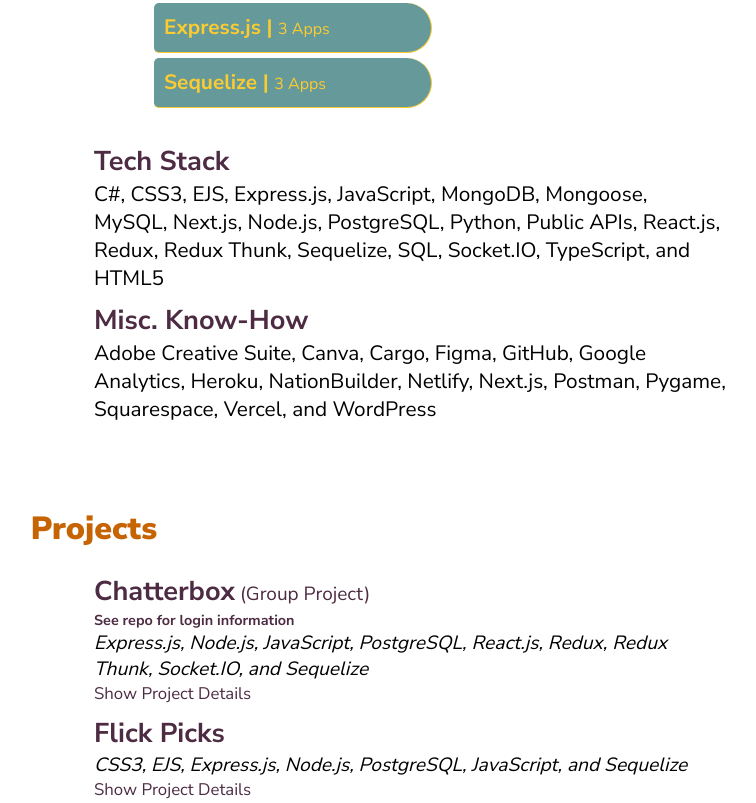
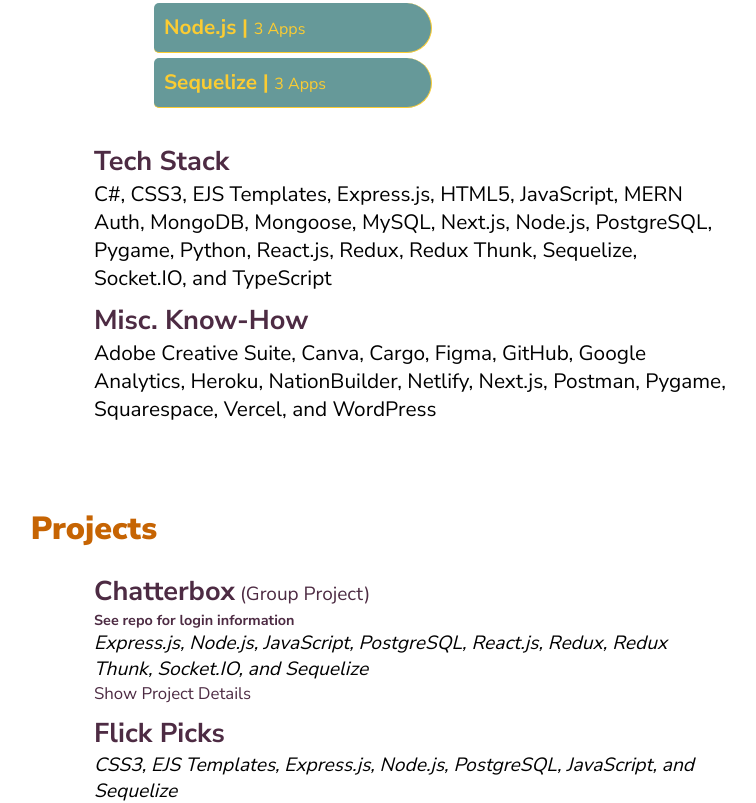
Before and after one commit to LouisaJohnston/Portfolio, a Next.js app: page / in a window 1280 px wide. Shown: the part 723-1526 px from the top of the page, without its empty margins (230-986 px from the left). Built offline with nearby package versions, Linux system fonts and the light colour scheme.

Commit message:
Render tech stack from projects

```diff
--- a/components/Tech.jsx
+++ b/components/Tech.jsx
@@ -1,8 +1,32 @@
-export default function Tech({ head, body }) {
+import { useState, useEffect } from "react";
+
+export default function Tech({ head, techProps, body }) {
+  const [techList, setTechList] = useState("");
+
+  useEffect(() => {
+    try {
+      const sortedTech = techProps.sort();
+      sortedTech.splice(
+        sortedTech.length - 1,
+        1,
+        `and ${sortedTech[sortedTech.length - 1]}`
+      );
+      setTechList(sortedTech.join(", "));
+    } catch (err) {
+      console.log(err);
+    }
+  }, [techProps]);
+
+  console.log(techList);
+
   return (
     <div className="web-tech">
       <h3 className="less-flush web-edge">{head}</h3>
+      {techProps ? (
+        <p className="flush">{techList}</p>
+      ) : (
         <p className="flush">{body}</p>
+      )}
     </div>
   );
-};
+}
--- a/pages/index.js
+++ b/pages/index.js
@@ -9,6 +9,7 @@
 
 export default function Index() {
   const [projects, setProjects] = useState([]);
+  const [techProps, setTechProps] = useState([]);
   const [mostUsed, setMostUsed] = useState([]);
 
   useEffect(() => {
@@ -20,17 +21,17 @@
       let techCount = {};
 
       projectData.forEach((project) => {
-        const techArray = project.tech.split(", ");
-        techArray.forEach((tech, i) => {
+        const techProps = project.tech.split(", ");
+        techProps.forEach((tech, i) => {
           if (tech.includes("and ")) {
             const newTech = tech.replace("and ", "");
-            return (techArray[i] = newTech);
+            return (techProps[i] = newTech);
           } else {
-            return (techArray[i] = tech);
+            return (techProps[i] = tech);
           }
-        }, techArray);
+        }, techProps);
 
-        techArray.forEach((tech) => {
+        techProps.forEach((tech) => {
           if (!techCount.hasOwnProperty(tech)) {
             techCount[tech] = 1;
           } else {
@@ -40,15 +41,16 @@
       });
 
       // define array to hold tech data for graph
-      let newArr = [];
-
+      let objArr = [];
+      let totalArr = [];
       if (Object.keys(techCount).length !== 0) {
-        Object.entries(techCount).forEach(([key, value]) =>
-          newArr.push({ tech: `${key}`, count: value })
-        );
+        Object.entries(techCount).forEach(([key, value]) => {
+          objArr.push({ tech: `${key}`, count: value });
+          totalArr.push(key);
+        });
       }
-
-      const descArr = newArr.sort((a, b) => {
+      setTechProps(totalArr)
+      const descArr = objArr.sort((a, b) => {
         return b.count - a.count;
       });
 
@@ -70,7 +72,7 @@
           content="HTML, CSS, JavaScript, React, Python, Full-Stack Developer"
         />
         <meta name="author" content="Louisa Johnston" />
-        <meta property="og:image" content="/Logo.png" />
+        <meta property="og:image" content="/LinkedInHead.png" />
         <meta
           property="og:description"
           content="A mobile-responsive personal portfolio using Next.js, React, JavaScript, HTML and CSS."
@@ -101,15 +103,18 @@
         <div className="skill-anchor" id="languages">
           <h2>Skills</h2>
           <div className="mobile-hide">
-            <h3 className="less-flush web-edge">Most Used Languages & Frameworks</h3>
+            <h3 className="less-flush web-edge">
+              Most Used Languages & Frameworks
+            </h3>
             <Graph projects={projects} mostUsed={mostUsed} />
           </div>
           <div id="lang-specs">
             <Tech
               head={"Tech Stack"}
-              body={
-                "C#, CSS3, EJS, Express.js, JavaScript, MongoDB, Mongoose, MySQL, Next.js, Node.js, PostgreSQL, Python, Public APIs, React.js, Redux, Redux Thunk, Sequelize, SQL, Socket.IO, TypeScript, and HTML5"
-              }
+              // body={
+              //   "C#, CSS3, EJS, Express.js, HTML5, JavaScript, MongoDB, Mongoose, MySQL, Next.js, Node.js, PostgreSQL, Python, Public APIs, React.js, Redux, Redux Thunk, Sequelize, SQL, Socket.IO, and TypeScript"
+              // }
+              techProps={techProps}
             />
             <Tech
               head={"Misc. Know-How"}
--- a/projects.json
+++ b/projects.json
@@ -22,7 +22,7 @@
       "name": "Flick Picks",
       "display": true,
       "group": false,
-      "tech": "CSS3, EJS, Express.js, Node.js, PostgreSQL, JavaScript, and Sequelize",
+      "tech": "CSS3, EJS Templates, Express.js, Node.js, PostgreSQL, JavaScript, and Sequelize",
       "details": [
         "Created a web app using node.js and Express.js that allowed users to create an account or login with encrypted cookie storage and password hashing",
         "Applied EJS templates and Axios to render information from a third-party film API and allow users to save movies to user-specific lists",
@@ -72,7 +72,7 @@
       "name": "Paw-tel",
       "display": true,
       "group": true,
-      "tech": "CSS3, HTML5, JavaScript, Express.js, MERN Auth, MongoDB, Mongoose, and React.js",
+      "tech": "JavaScript, Node.js, Express.js, MERN Auth, MongoDB, Mongoose, and React.js",
       "details": [
         "Collaborated on a full-stack MERN app using complex authorization routes allowing users to register as either a pet owner or a pet hotel owner",
         "Employed React.js components to render information from a local API pertaining to user-specific pets or hotels, depending on the authorization route, with the ability to update and delete data fields",
@@ -99,7 +99,7 @@
       "name": "Portfolio",
       "display": false,
       "group": false,
-      "tech": "Next.js, React.js, JavaScript, HTML5, and CSS3",
+      "tech": "CSS3, HTML5, JavaScript, Next.js, and React.js",
       "details": [],
       "github": [],
       "deployed": "",
```
Also changed, not shown: public/LinkedInHead.png (added), public/desktop.png. Lines whose indentation alone changed are shown as unchanged.
